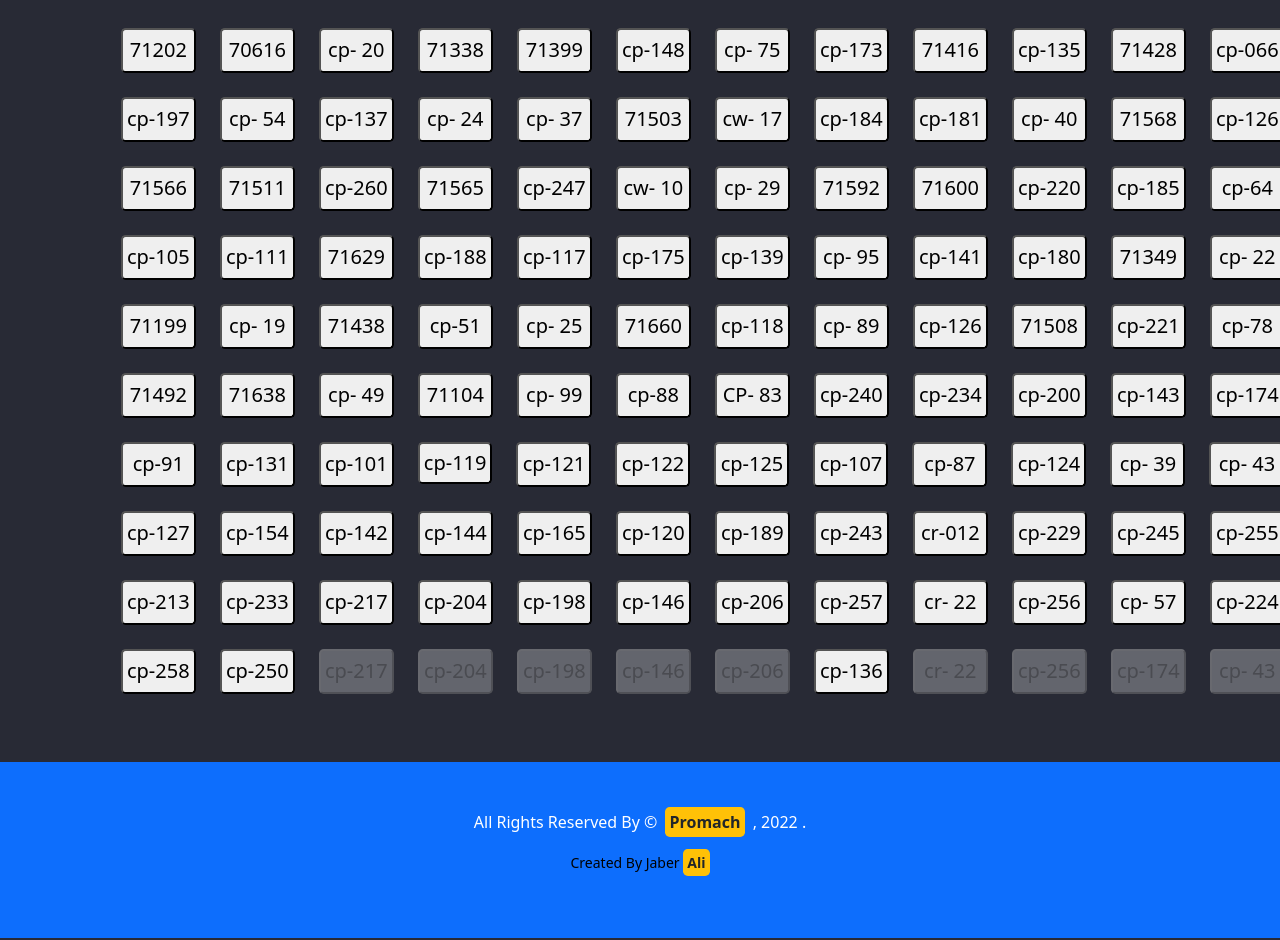
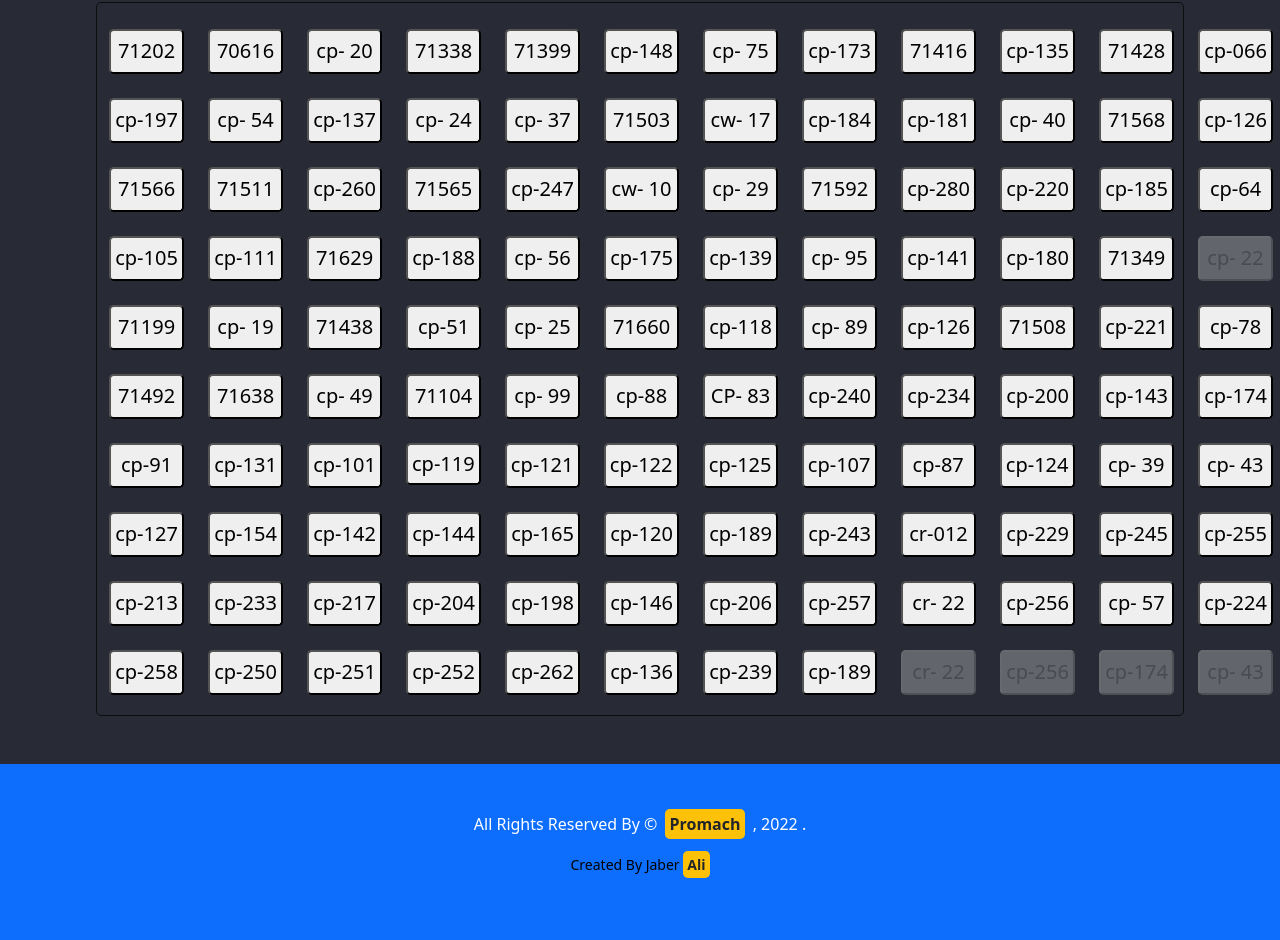
Before and after one commit to Ali332147/promach, a plain HTML site: page index.html in a window 1280 px wide. Shown: the part 138-1078 px from the top of the page. Drawn offline with nearby package versions, Linux system fonts and the light colour scheme.

Commit message:
finish my job and coding 3/4/22

```diff
--- a/index.html
+++ b/index.html
@@ -345,7 +345,7 @@
                   class="p-1 btn1 btn-size rounded-3 fs-5"
                   onclick="fun31()"
                 >
-                  71600
+                  cp-280
                 </button>
               </div>
               <div class="col">
@@ -424,7 +424,7 @@
                   class="p-1 btn1 btn-size rounded-3 fs-5"
                   onclick="fun39()"
                 >
-                  cp-117
+                  cp- 56
                 </button>
               </div>
               <div class="col">
@@ -487,7 +487,7 @@
               <div class="col">
                 <button
                   title="Click me"
-                  class="p-1 btn1 btn-size rounded-3 fs-5"
+                  class="p-1 btn1 btn-size rounded-3 fs-5" disabled
                   onclick="fun46()"
                 >
                   cp- 22
@@ -1051,56 +1051,56 @@
               </div>
 
               <div class="col">
-                <button title="Click me" class="p-1 btn1 btn-size rounded-3 fs-5" disabled
-                 onclick="fun98()">
-                  cp-217
-                </button>
-              </div>
-              <div class="col">
-                <button
-                  title="Click me"
-                  class="p-1 btn1 btn-size rounded-3 fs-5" disabled
-                  onclick="fun99()"
-                >
-                  cp-204
-                </button>
-              </div>
-
-              <div class="col">
-                <button title="Click me" class="p-1 btn1 btn-size rounded-3 fs-5" disabled
-                 onclick="fun100()">
-                  cp-198
-                </button>
-              </div>
-              <div class="col">
-                <button
-                  title="Click me"
-                  class="p-1 btn1 btn-size rounded-3 fs-5" disabled
-                  onclick="fun101()"
-                >
-                  cp-146
-                </button>
-              </div>
-
-              <div class="col">
-                <button title="Click me" class="p-1 btn1 btn-size rounded-3 fs-5" disabled
-                 onclick="fun102()">
-                  cp-206
+                <button title="Click me" class="p-1 btn1 btn-size rounded-3 fs-5"
+                 onclick="fun104()">
+                  cp-251
                 </button>
               </div>
               <div class="col">
                 <button
                   title="Click me"
                   class="p-1 btn1 btn-size rounded-3 fs-5"
-                  onclick="fun99()"
+                  onclick="fun105()"
+                >
+                  cp-252
+                </button>
+              </div>
+
+              <div class="col">
+                <button title="Click me" class="p-1 btn1 btn-size rounded-3 fs-5"
+                 onclick="fun106()">
+                  cp-262
+                </button>
+              </div>
+              <div class="col">
+                <button
+                  title="Click me"
+                  class="p-1 btn1 btn-size rounded-3 fs-5"
+                  onclick="fun111()"
                 >
                   cp-136
                 </button>
               </div>
 
               <div class="col">
+                <button title="Click me" class="p-1 btn1 btn-size rounded-3 fs-5"
+                 onclick="fun112()">
+                  cp-239
+                </button>
+              </div>
+              <div class="col">
+                <button
+                  title="Click me"
+                  class="p-1 btn1 btn-size rounded-3 fs-5"
+                  onclick="fun113()"
+                >
+                  cp-189
+                </button>
+              </div>
+
+              <div class="col">
                 <button title="Click me" class="p-1 btn1 btn-size rounded-3 fs-5" disabled
-                 onclick="fun104()">
+                 onclick="fun114()">
                   cr- 22
                 </button>
               </div>
@@ -1108,7 +1108,7 @@
                 <button
                   title="Click me"
                   class="p-1 btn1 btn-size rounded-3 fs-5" disabled
-                  onclick="fun105()"
+                  onclick="fun115()"
                 >
                   cp-256
                 </button>
@@ -1116,7 +1116,7 @@
 
               <div class="col">
                 <button title="Click me" class="p-1 btn1 btn-size  rounded-3 fs-5" disabled
-                  onclick="fun106()">
+                  onclick="fun116()">
                   cp-174
                 </button>
               </div>
@@ -1124,7 +1124,7 @@
                 <button
                   title="Click me"
                   class="p-1 btn1 btn-size  rounded-3 fs-5" disabled
-                  onclick="fun107()"
+                  onclick="fun117()"
                 >
                   cp- 43
                 </button>
--- a/index.js
+++ b/index.js
@@ -23,7 +23,7 @@ function fun5() {
 }
 
 function fun6() {
-  alert('  " Welcome to Promach " , Location : Tom Places ');
+  alert('  " Welcome to Promach " , Location : G - R4L9 ');
 }
 
 function fun7() {
@@ -67,7 +67,7 @@ function fun16() {
 }
 
 function fun17() {
-  alert('  " Welcome to Promach " , Location : G - R1L1 ');
+  alert('  " Welcome to Promach " , Location : H - R1L1 ');
 }
 
 function fun18() {
@@ -123,7 +123,7 @@ function fun30() {
 }
 
 function fun31() {
-  alert('  " Welcome to Promach " , Location : H - R2L7 ');
+  alert('  " Welcome to Promach " , Location : C - R4L3 ');
 }
 
 function fun32() {
@@ -355,7 +355,7 @@ function fun88() {
 }
 
 function fun89() {
-  alert('  " Welcome to Promach " , Location : D - R3L1 + A - R2C8 Tom Shelf  ');
+  alert('  " Welcome to Promach " , Location : D - R3L1   ');
 }
 
 function fun90() {
@@ -410,12 +410,24 @@ function fun103() {
   alert('  " Welcome to Promach " , Location : C - R1L2    ');
 }
 
+function fun104() {
+  alert('  " Welcome to Promach " , Location : D - R1L9    ');
+}
+
+function fun105() {
+  alert('  " Welcome to Promach " , Location : D - R1L9 L.Side    ');
+}
+
+function fun106() {
+  alert('  " Welcome to Promach " , Location : D - R1L12    ');
+}
+
 function fun107() {
   alert('  " Welcome to Promach " , Location : C - R1L4 R.side  ');
 }
 
 function fun108() {
-  alert('  " Welcome to Promach " , Location : A - R2C5 Tom Shelf  ');
+  alert('  " Welcome to Promach " , Location : G - R3L7  ');
 }
 
 function fun109() {
@@ -425,3 +437,15 @@ function fun109() {
 function fun110() {
   alert('  " Welcome to Promach " , Location : C - R1L6 R.Side  ');
 }
+
+function fun111() {
+  alert('  " Welcome to Promach " , Location : G - R3L12 + Tom Shelf , B - R2C5   ');
+}
+
+function fun112() {
+  alert('  " Welcome to Promach " , Location : G - R4C10   ');
+}
+
+function fun113() {
+  alert('  " Welcome to Promach " , Location : G - R1L12   ');
+}
--- a/style.css
+++ b/style.css
@@ -30,9 +30,9 @@ a {
 }
 
 .border1 {
-    border: 1px dotted lightg;
+    border: 1px solid #0e0d0d;
     padding: 18px 0 20px 0;
     border-radius: 5px;
-    width: 83%;
+    width: 85%;
     margin: 0 auto;
 }
```
